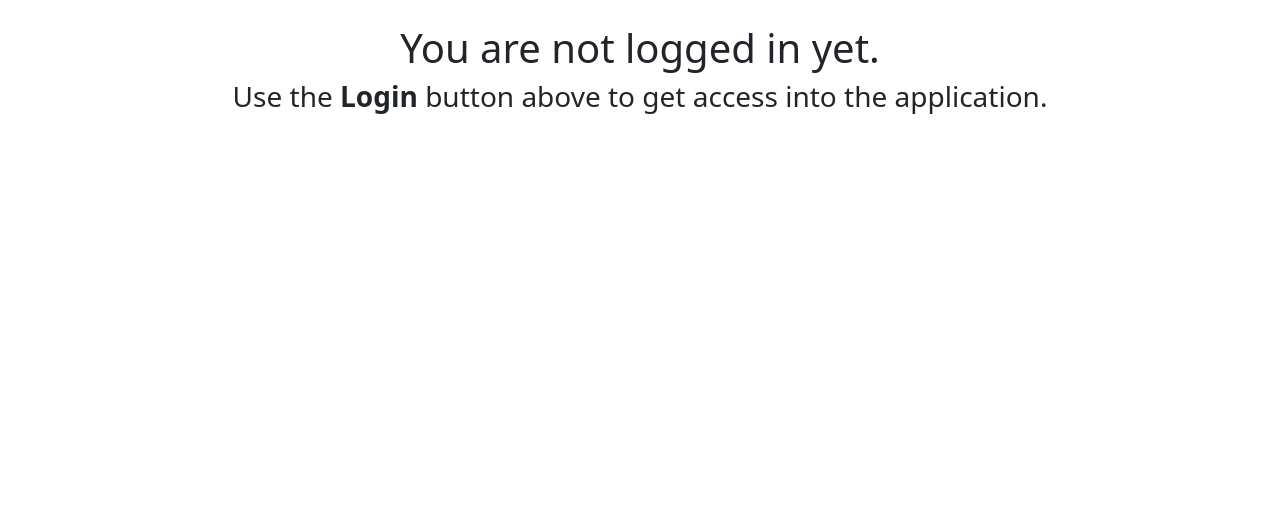
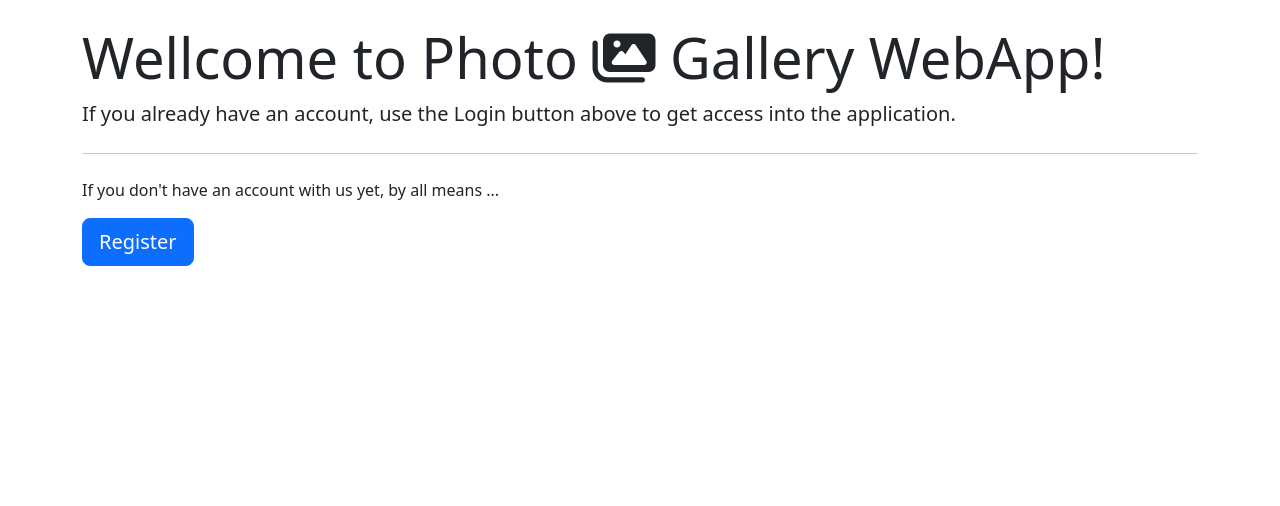
Before and after one commit to tiberiu-dascal/GALLERY, a Django app: page / in a window 1280 px wide. Shown: the part 56-562 px from the top of the page. Run offline with Django 4.2, Linux system fonts and the light colour scheme; some libraries are stand-ins or nearby versions.

Commit message:
Adding the about us section and making it a modal element

```diff
--- a/gallery/base/views.py
+++ b/gallery/base/views.py
@@ -142,9 +142,11 @@ def edit_profile(request):
         username = request.POST.get("username")
         first_name = request.POST.get("first_name")
         last_name = request.POST.get("last_name")
+
         user.username = username
         user.first_name = first_name
         user.last_name = last_name
+
         user.save(update_fields=["username", "first_name", "last_name"])
         messages.success(request, "Profile updated successfully")
         return redirect("/")
--- a/gallery/templates/base.html
+++ b/gallery/templates/base.html
@@ -88,7 +88,7 @@
                             </ul>
                         </div>
                     {% else %}
-                        <ul class="navbar-nav me-auto mb-2 mb-lg-0">
+                    <ul class="navbar-nav me-auto mb-2 mb-lg-0" data-bs-toggle="modal" data-bs-target="#aboutUsModal">
                             <li class="nav-item">
                                 <a class="nav-link" href="#">
                                     <i class="fa-solid fa-question"></i> About Us
@@ -122,6 +122,40 @@
         </div>
         {% endfor %}
         {% endif %}
+        <!-- Modal -->
+        <div class="modal fade" id="aboutUsModal" tabindex="-1" aria-labelledby="exampleModalLabel" aria-hidden="true">
+            <div class="modal-dialog">
+                <div class="modal-content">
+                    <div class="modal-header">
+                        <h1 class="modal-title fs-5" id="exampleModalLabel">About Us</h1>
+                        <button type="button" class="btn-close" data-bs-dismiss="modal" aria-label="Close"></button>
+                    </div>
+                    <div class="modal-body">
+                        <h3>What is Photo Gallery?</h3>
+                        <p>Photo Gallery is a web application that allows you to upload your photos and share them with the world.</p>
+                        <h3>Who is it for</h3>
+                        <p>Photo Gallery is for everyone who wants to share their photos with the world.</p>
+                        <h3>How to use it</h3>
+                        <p>Photo Gallery is very easy to use. Just register and start uploading your photos.</p>
+                        <h3>How to contact us</h3>
+                        <p>You can contact us by sending an email to <a href="mailto:example@email.com:"
+                                                                       class="text-decoration-none">Email</a></p>
+                        <h3>How to report a bug</h3>
+                        <p>You can report a bug by sending an email to <a href="mailto:example@email.com:"
+                                                                         class="text-decoration-none">Email</a></p>
+                        <p>Also, you can report a bug by opening an issue on <a href="https://github.com/tibix/GALLERY/issues"
+                                                                                class="text-decoration-none"><i class="fab fa-github"></i> Gallery</a> repository.</p>
+                        <h3>How to contribute</h3>
+                        You can bring your contribution by cloning the repository from <a href="https://github.com/tibix/GALLERY"
+                                                                                          class="text-decoration-none"><i class="fab fa-github"></i> Gallery</a> repository, making a PR with the change you want to see and push the PR to review.
+
+                    </div>
+                    <div class="modal-footer">
+                        <button type="button" class="btn btn-secondary" data-bs-dismiss="modal">Close</button>
+                    </div>
+                </div>
+            </div>
+        </div>
         <main class="flex-shrink-0">
             <br>
             <div class="container">
--- a/gallery/templates/index.html
+++ b/gallery/templates/index.html
@@ -60,13 +60,18 @@
             <hr>
         {% endfor %}
     {% else %}
-        <div class="row text-center">
-            <div class="col-lg-12">
-                <h1>You are not logged in yet.</h1>
-                <h3>
-                    Use the <strong>Login</strong> button above to get access into the application.
-                </h3>
-            </div>
+        <div class="jumbotron">
+            <h1 class="display-4">
+                Wellcome to Photo <i class="fa-solid fa-images"></i> Gallery WebApp!
+            </h1>
+            <p class="lead">
+                If you already have an account, use the <strong>Login</strong> button above to get access into the application.
+            </p>
+            <hr class="my-4">
+            <p>If you don't have an account with us yet, by all means ...</p>
+            <a class="btn btn-primary btn-lg"
+               href="{% url 'register' %}"
+               role="button">Register</a>
         </div>
     {% endif %}
 {% endblock %}
```
Also changed, not shown: gallery/db.sqlite3.
